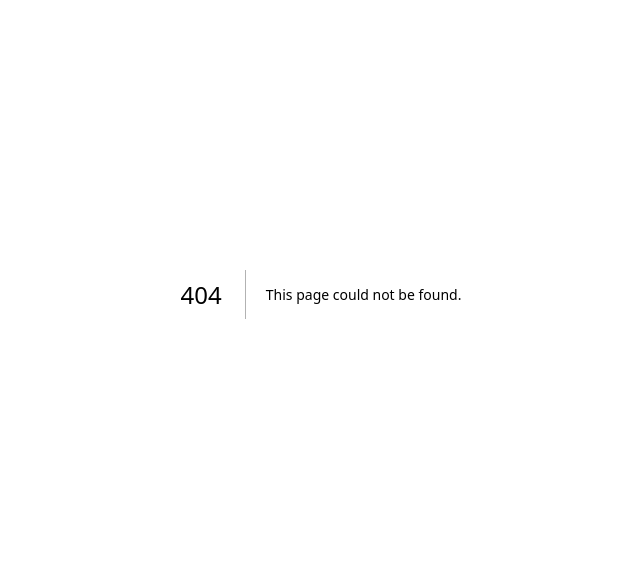
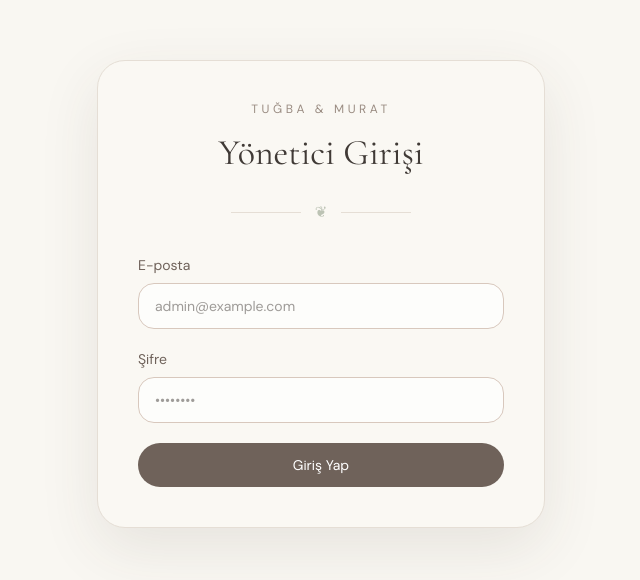
Before and after one commit to Batuhan-bk/tugba-murat, a Next.js app: page /admin/login in a window 1280 px wide. Before the commit this address had no page. Shown: the part 106-686 px from the top of the page, without its empty margins (319-959 px from the left). Built offline with nearby package versions, Linux system fonts and the light colour scheme; no server answers.

Commit message:
Add admin authentication

```diff
--- /dev/null
+++ b/app/admin/login/page.tsx
@@ -0,0 +1,103 @@
+"use client";
+
+import { FormEvent, useState } from "react";
+import { useRouter } from "next/navigation";
+import { supabase } from "@/lib/supabase";
+
+export default function AdminLoginPage() {
+  const router = useRouter();
+
+  const [email, setEmail] = useState("");
+  const [password, setPassword] = useState("");
+  const [error, setError] = useState("");
+  const [isLoading, setIsLoading] = useState(false);
+
+  const handleLogin = async (event: FormEvent<HTMLFormElement>) => {
+    event.preventDefault();
+
+    setIsLoading(true);
+    setError("");
+
+    const { error } = await supabase.auth.signInWithPassword({
+      email,
+      password,
+    });
+
+    if (error) {
+      setError("E-posta veya şifre hatalı.");
+      setIsLoading(false);
+      return;
+    }
+
+    router.replace("/admin/photos");
+    router.refresh();
+  };
+
+  return (
+    <main className="flex min-h-screen items-center justify-center bg-[#f9f7f2] px-6 text-[#403a36]">
+      <div className="w-full max-w-md rounded-[28px] border border-[#e5ded5] bg-[#faf8f3] p-8 shadow-[0_20px_60px_rgba(70,55,45,0.10)] sm:p-10">
+        <div className="text-center">
+          <p className="text-xs uppercase tracking-[0.3em] text-[#9a8c82]">
+            Tuğba & Murat
+          </p>
+
+          <h1 className="mt-4 font-serif text-4xl">
+            Yönetici Girişi
+          </h1>
+
+          <div className="botanical-divider">
+            <span>❦</span>
+          </div>
+        </div>
+
+        <form onSubmit={handleLogin} className="mt-8 space-y-5">
+          <div>
+            <label className="mb-2 block text-sm text-[#6f625a]">
+              E-posta
+            </label>
+
+            <input
+              type="email"
+              value={email}
+              onChange={(event) => setEmail(event.target.value)}
+              required
+              autoComplete="email"
+              className="w-full rounded-2xl border border-[#d8c8bd] bg-white/70 px-4 py-3 text-sm outline-none transition focus:border-[#b79d91]"
+              placeholder="admin@example.com"
+            />
+          </div>
+
+          <div>
+            <label className="mb-2 block text-sm text-[#6f625a]">
+              Şifre
+            </label>
+
+            <input
+              type="password"
+              value={password}
+              onChange={(event) => setPassword(event.target.value)}
+              required
+              autoComplete="current-password"
+              className="w-full rounded-2xl border border-[#d8c8bd] bg-white/70 px-4 py-3 text-sm outline-none transition focus:border-[#b79d91]"
+              placeholder="••••••••"
+            />
+          </div>
+
+          {error && (
+            <div className="rounded-2xl bg-[#f3dfdc] px-4 py-3 text-center text-sm text-[#a16f68]">
+              {error}
+            </div>
+          )}
+
+          <button
+            type="submit"
+            disabled={isLoading}
+            className="w-full rounded-full bg-[#6f625a] px-6 py-3 text-sm text-white transition hover:bg-[#5f544d] disabled:cursor-not-allowed disabled:opacity-60"
+          >
+            {isLoading ? "Giriş yapılıyor..." : "Giriş Yap"}
+          </button>
+        </form>
+      </div>
+    </main>
+  );
+}
--- a/app/admin/photos/page.tsx
+++ b/app/admin/photos/page.tsx
@@ -18,9 +18,22 @@ export default function AdminPhotosPage() {
   const [error, setError] = useState("");
   const [actionLoading, setActionLoading] = useState<number | null>(null);
 
-  useEffect(() => {
+useEffect(() => {
+  const checkAuth = async () => {
+    const {
+      data: { user },
+    } = await supabase.auth.getUser();
+
+    if (!user) {
+      window.location.href = "/admin/login";
+      return;
+    }
+
     loadPhotos();
-  }, []);
+  };
+
+  checkAuth();
+}, []);
 
   const createSignedUrl = async (storagePath: string) => {
     const { data, error } = await supabase.storage
```
